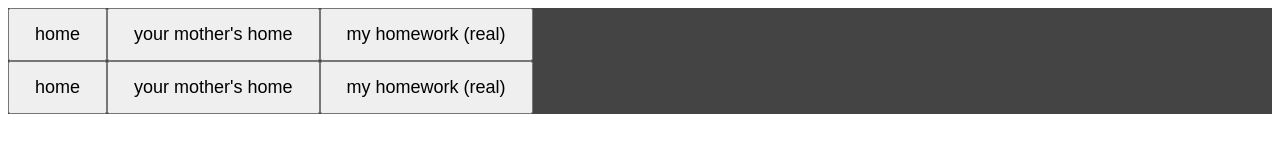
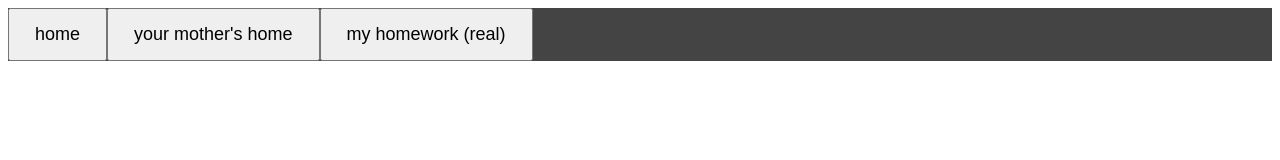
Before and after one commit to RealMasterTonky/site, a plain HTML site: page index.html in a window 1280 px wide. Drawn offline with Linux system fonts and the light colour scheme.

Commit message:
Update index.html

```diff
--- a/index.html
+++ b/index.html
@@ -7,7 +7,7 @@
         <link rel="stylesheet" href="./style.css"></link>
     </head>
 
-    <body onload="loadpage()">
+    <body>
 
     </body>
 
```
